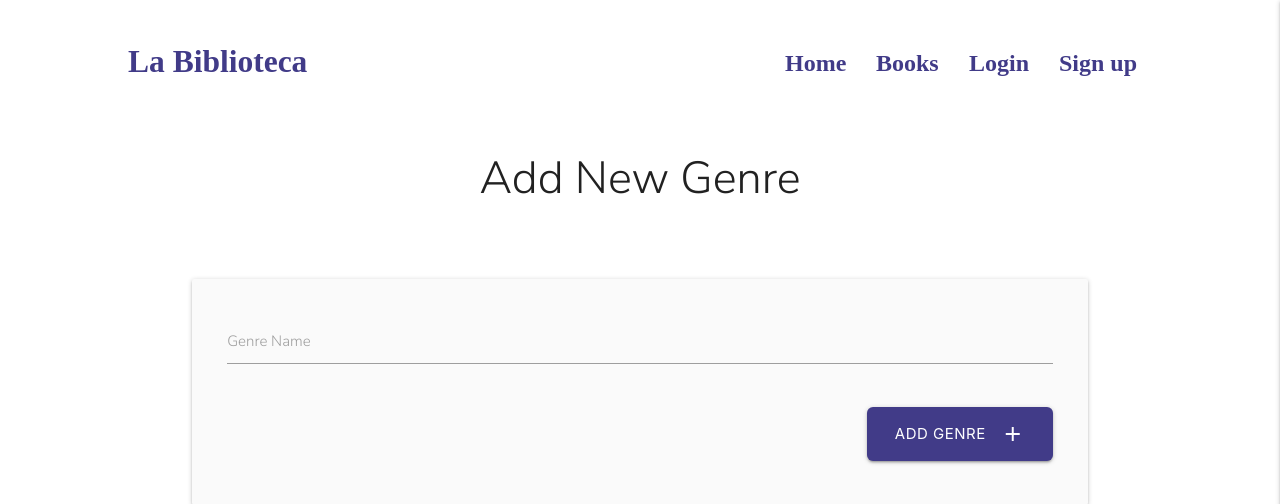
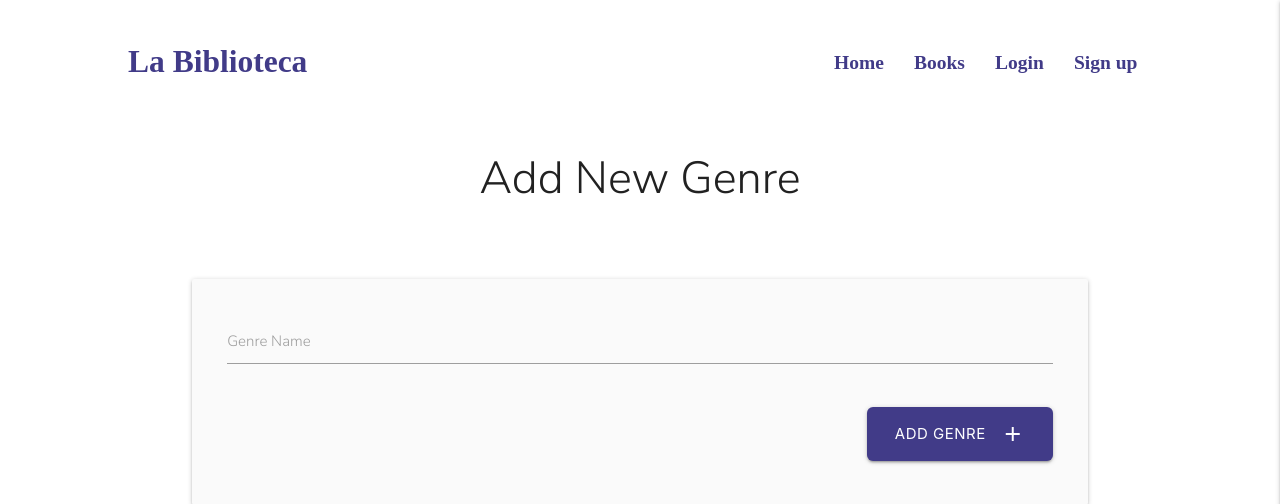
Before and after one commit to CarolinaCobo/la-biblioteca-ms3, a Flask app: page /add_genre in a window 1280 px wide. Shown: the top 504 px of the page. Run offline with Flask 2, Linux system fonts and the light colour scheme; some libraries are stand-ins or nearby versions; some web fonts are replaced.

Commit message:
Change size in navbar elements

```diff
--- a/static/css/style.css
+++ b/static/css/style.css
@@ -30,7 +30,7 @@ footer {
 /*  ________________ Navbar Section ________________ */
 
 nav ul a {
-    font-size: 1.6rem;
+    font-size: 1.3rem;
     color: #413B88;
     font-weight: bold;
     font-family: 'Halant', serif;
```
